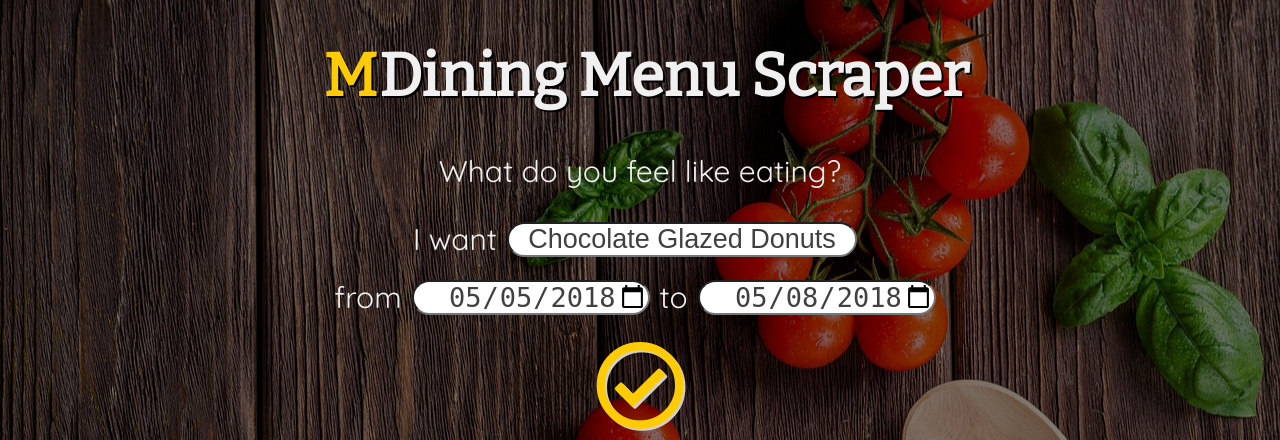
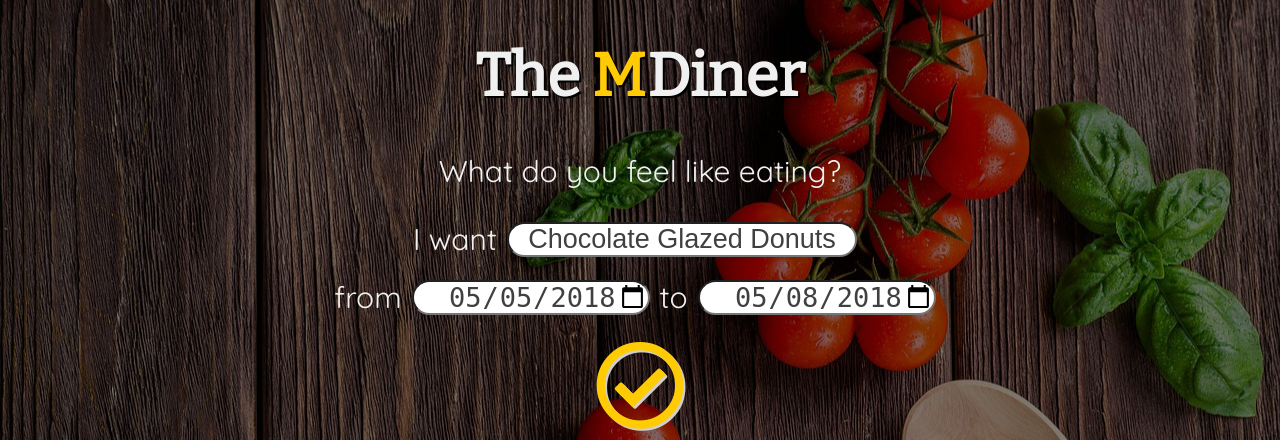
Before and after one commit to patrickxchong/mdiner, a Flask app: page / in a window 1280 px wide. Shown: the top 440 px of the page. Run offline with Flask 2, Linux system fonts and the light colour scheme; some libraries are stand-ins or nearby versions.

Commit message:
fixing html files

```diff
--- a/templates/home.html
+++ b/templates/home.html
@@ -3,7 +3,9 @@
 
 <head>
   <meta charset="UTF-8">
-  <title>MDining Menu Scraper</title>
+  <title>The MDiner</title>
+  <meta name="description" content="A simple app that gives you when and where the dining hall serves what you would like!">
+  <meta http-equiv="Content-Type" content="text/html; charset=UTF-8">
   <meta name="viewport" content="width=device-width, initial-scale=1">
   <link rel="shortcut icon" href="{{ url_for('static', filename='favicon.png') }}">
   <link rel="stylesheet" href="https://use.fontawesome.com/releases/v5.0.10/css/all.css" integrity="sha384-+d0P83n9kaQMCwj8F4RJB66tzIwOKmrdb46+porD/OvrJ+37WqIM7UoBtwHO6Nlg"
@@ -15,7 +17,7 @@
 <body>
   <div>
     <h1>
-      <div id="M">M</div>Dining Menu Scraper</h1>
+      The <div id="M"> M</div>Diner</h1>
     <p> What do you feel like eating? </p>
     <form action="" method="POST">
       <p> I want
--- a/templates/search.html
+++ b/templates/search.html
@@ -3,7 +3,7 @@
 
 <head>
   <meta charset="UTF-8">
-  <title>MDining Menu Scraper</title>
+  <title>The MDiner</title>
   <meta name="viewport" content="width=device-width, initial-scale=1.0">
   <link rel="shortcut icon" href="{{ url_for('static', filename='favicon.png') }}">
   <link rel="stylesheet" href="https://use.fontawesome.com/releases/v5.0.10/css/all.css" integrity="sha384-+d0P83n9kaQMCwj8F4RJB66tzIwOKmrdb46+porD/OvrJ+37WqIM7UoBtwHO6Nlg"
@@ -16,7 +16,7 @@
 
 <body>
   <h1>
-    <div id="M">M</div>Dining Menu Scraper</h1>
+    The<div id="M">M</div>Diner</h1>
   <br>
   <a id="home" href="/">Return to Home</a>
   <br>
```
